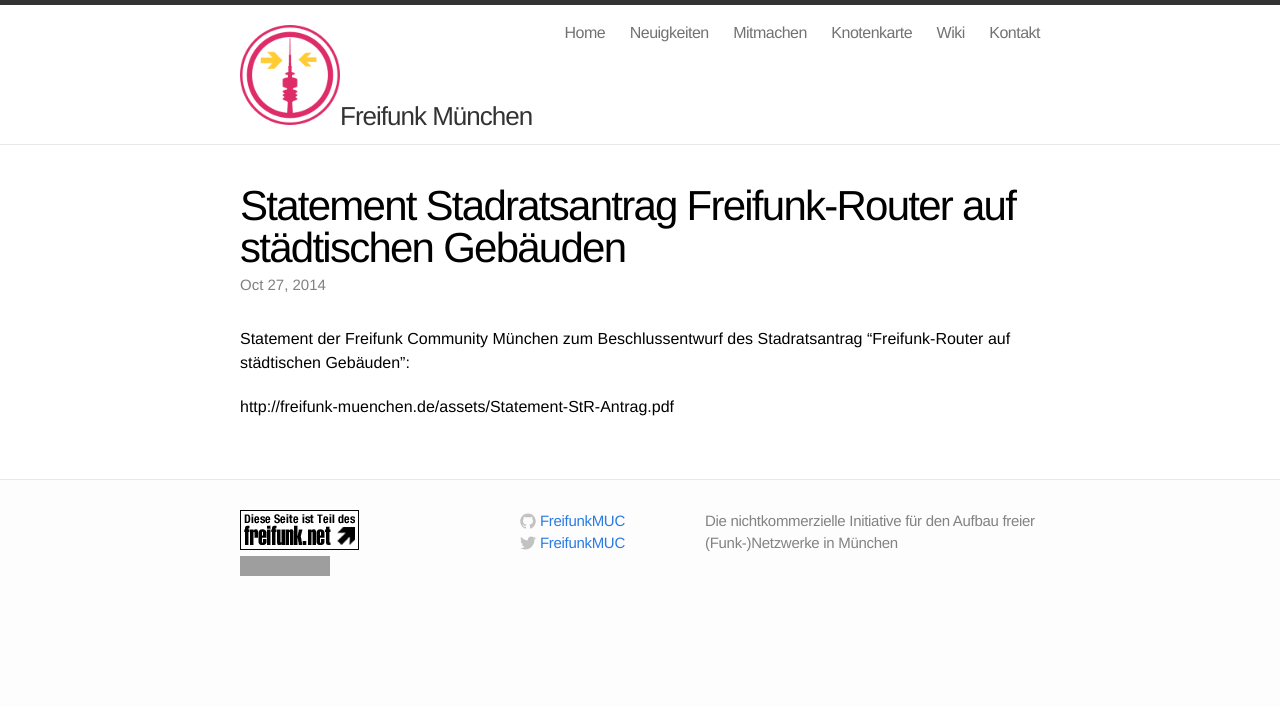
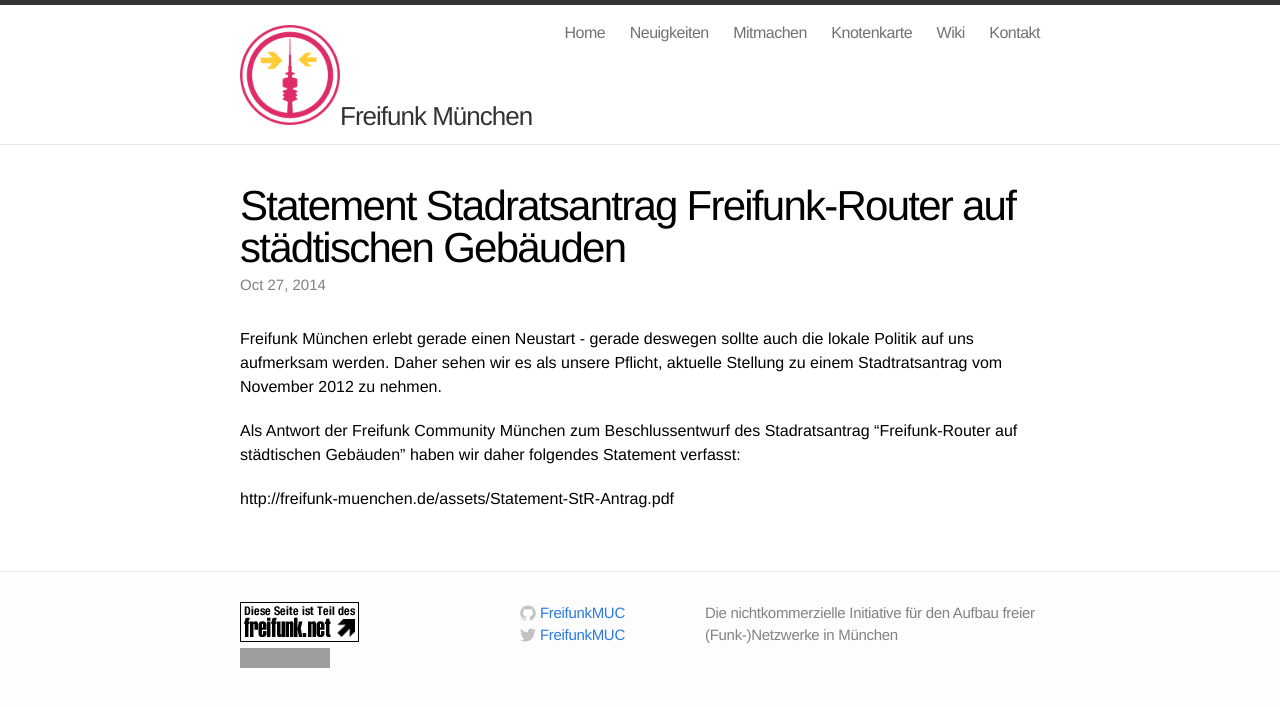
Before and after one commit to freifunkMUC/freifunkmuc.github.io, a Jekyll site: the page built from _posts/2014-10-27-statement-str-antrag.markdown, in a window 1280 px wide. Shown: the top 707 px of the page. Built offline with Jekyll 4.4.1, drawn with Linux system fonts in a browser that asks for light colours; a style sheet for code colours, icons or effects is not loaded; grey boxes are pictures that could not be loaded.

Commit message:
Update 2014-10-27-statement-str-antrag.markdown

```diff
--- a/_posts/2014-10-27-statement-str-antrag.markdown
+++ b/_posts/2014-10-27-statement-str-antrag.markdown
@@ -5,7 +5,8 @@ date:   2014-10-27 20:23:42
 categories: meta
 ---
 
+Freifunk München erlebt gerade einen Neustart - gerade deswegen sollte auch die lokale Politik auf uns aufmerksam werden. Daher sehen wir es als unsere Pflicht, aktuelle Stellung zu einem Stadtratsantrag vom November 2012 zu nehmen.
 
-Statement der Freifunk Community München zum Beschlussentwurf des Stadratsantrag "Freifunk-Router auf städtischen Gebäuden":
+Als Antwort der Freifunk Community München zum Beschlussentwurf des Stadratsantrag "Freifunk-Router auf städtischen Gebäuden" haben wir daher folgendes Statement verfasst:
 
 http://freifunk-muenchen.de/assets/Statement-StR-Antrag.pdf
```
